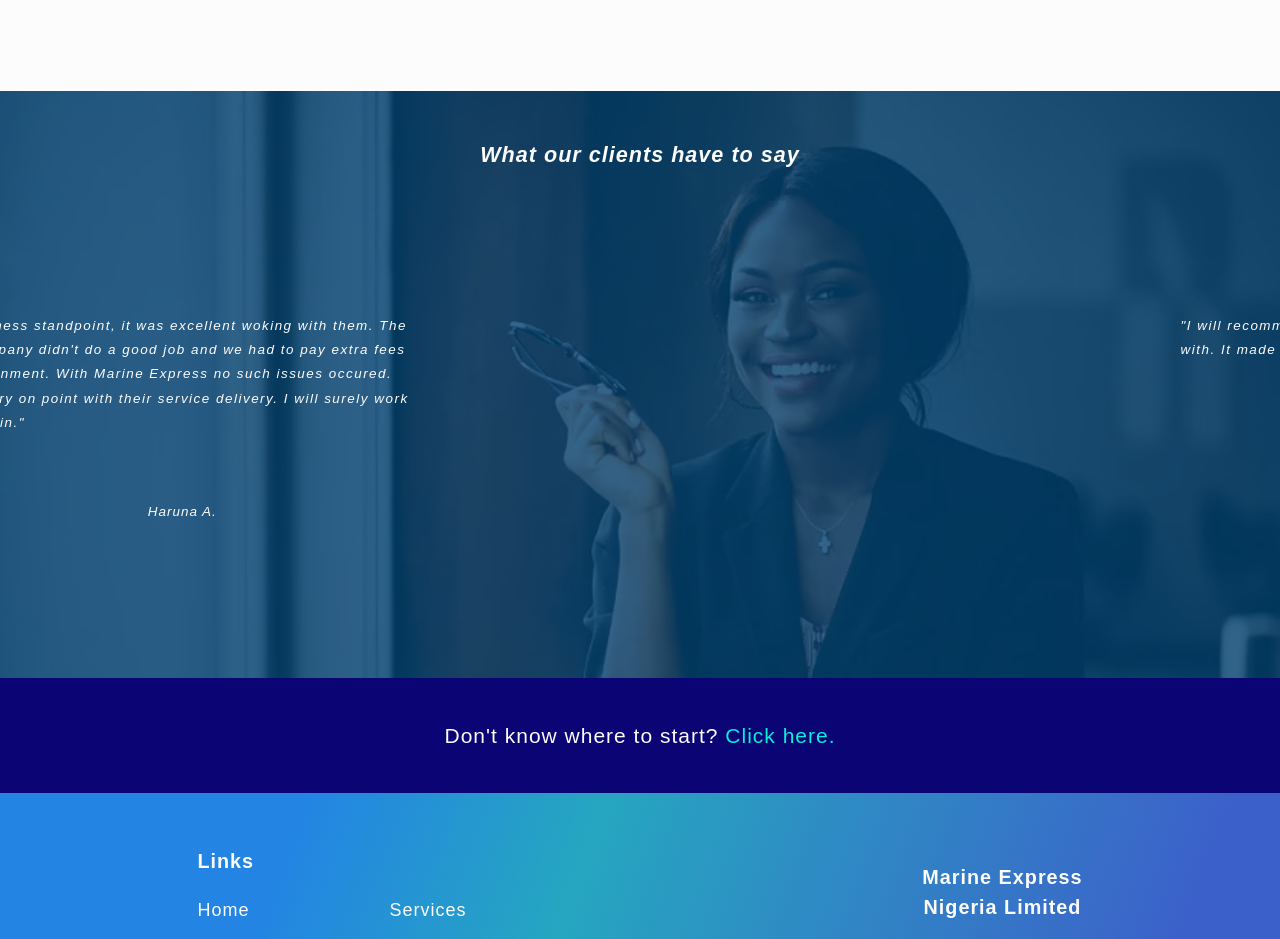
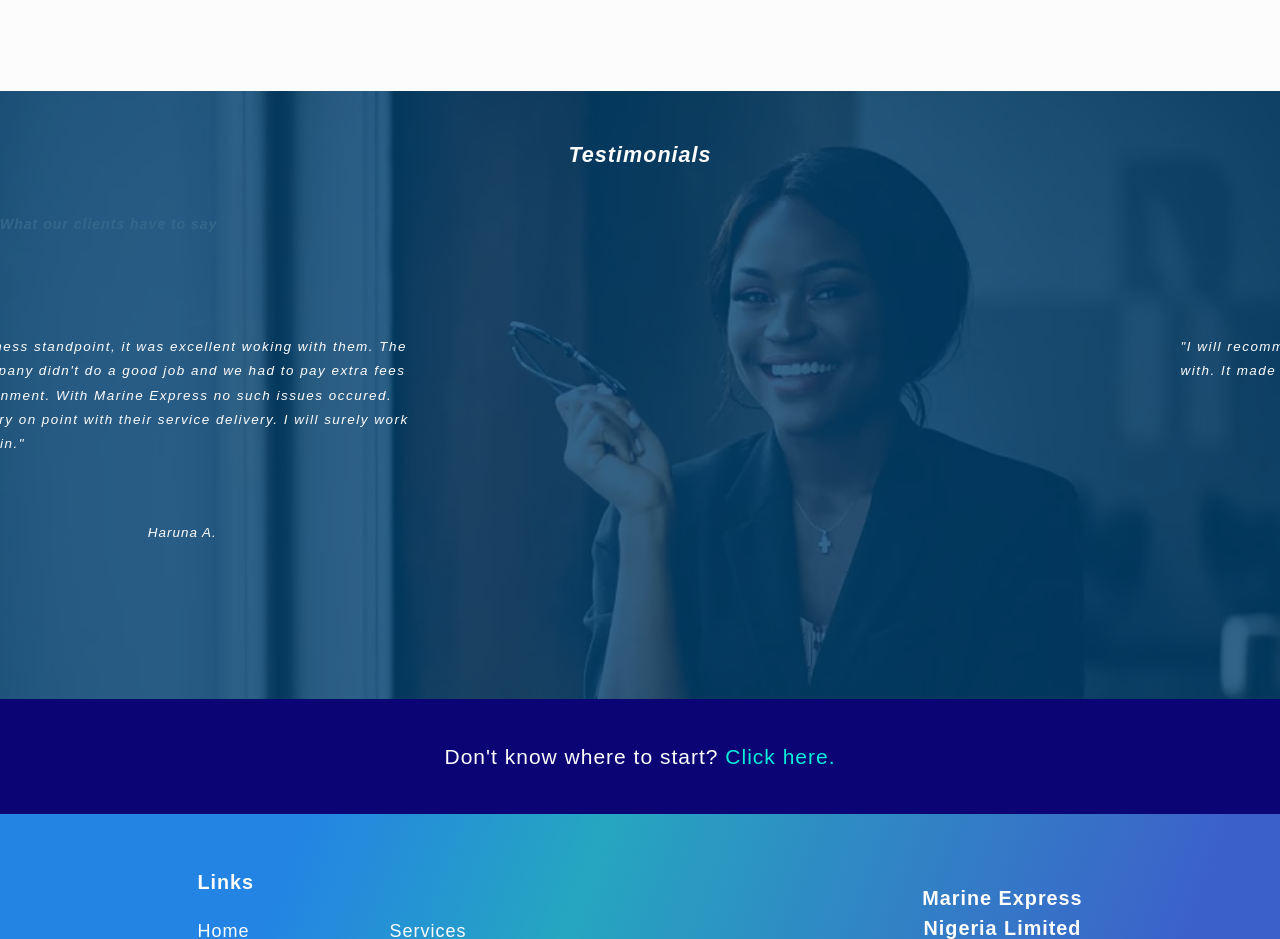
Before and after one commit to abeonweb/marine-express-site, a Next.js app: page / in a window 1280 px wide. Shown: the part 4060-4999 px from the top of the page. Built offline with nearby package versions, Linux system fonts and the light colour scheme.

Commit message:
added subtitle to testimonials

```diff
--- a/components/Testimonials.js
+++ b/components/Testimonials.js
@@ -7,7 +7,8 @@ const Testimonials = () => {
   return (
     <section className={styles.testimonials}>
       <div className={styles.overlay} />
-      <h2 className={styles.title}>What our clients have to say</h2>
+      <h2 className={styles.title}>Testimonials</h2>
+      <h3 className={styles.subtitle}>What our clients have to say</h3>
       <div className={styles.carousel}>
         {testimonials.map((testimonial, i) => (<div key={i} className={styles.carouselItem}>
           <Testimonial  {...testimonial} />
```
